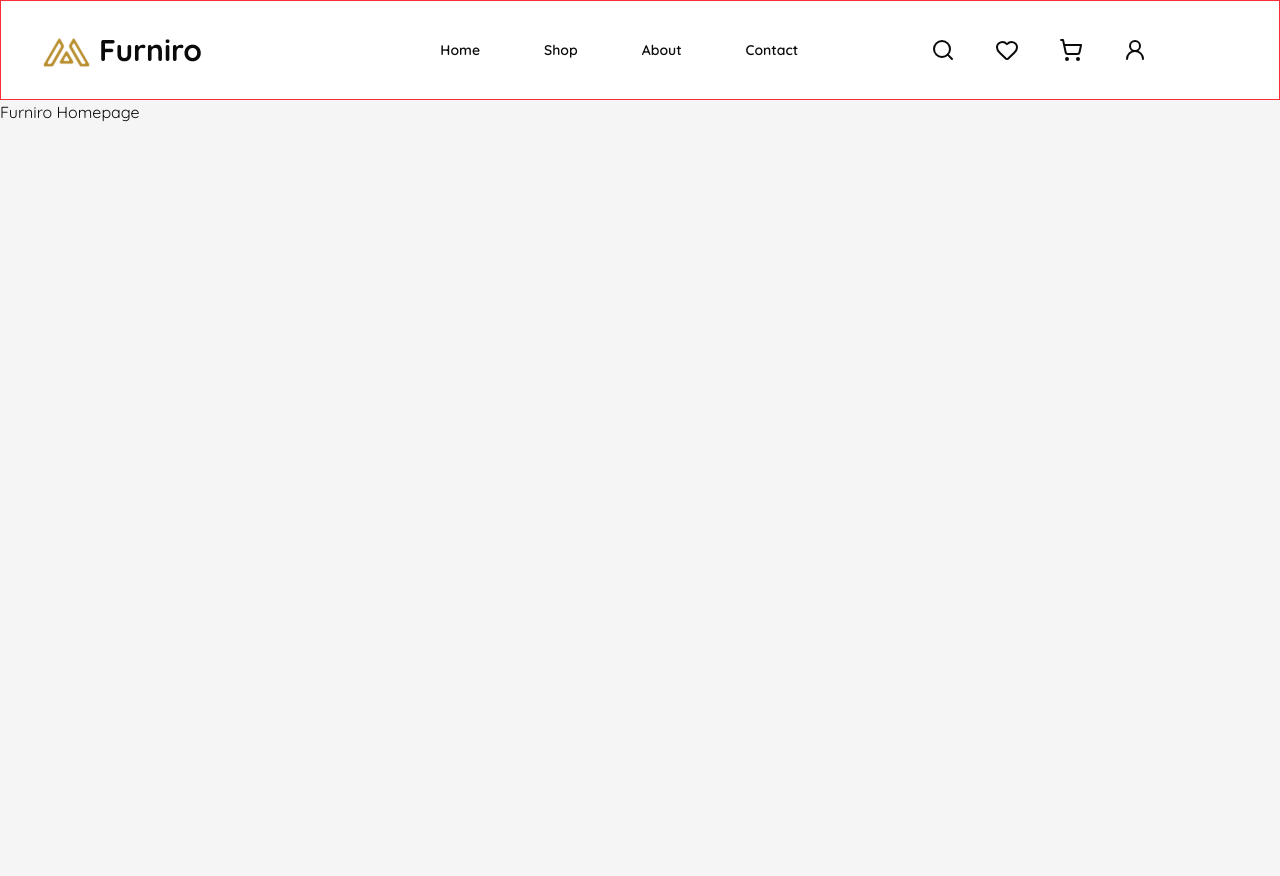
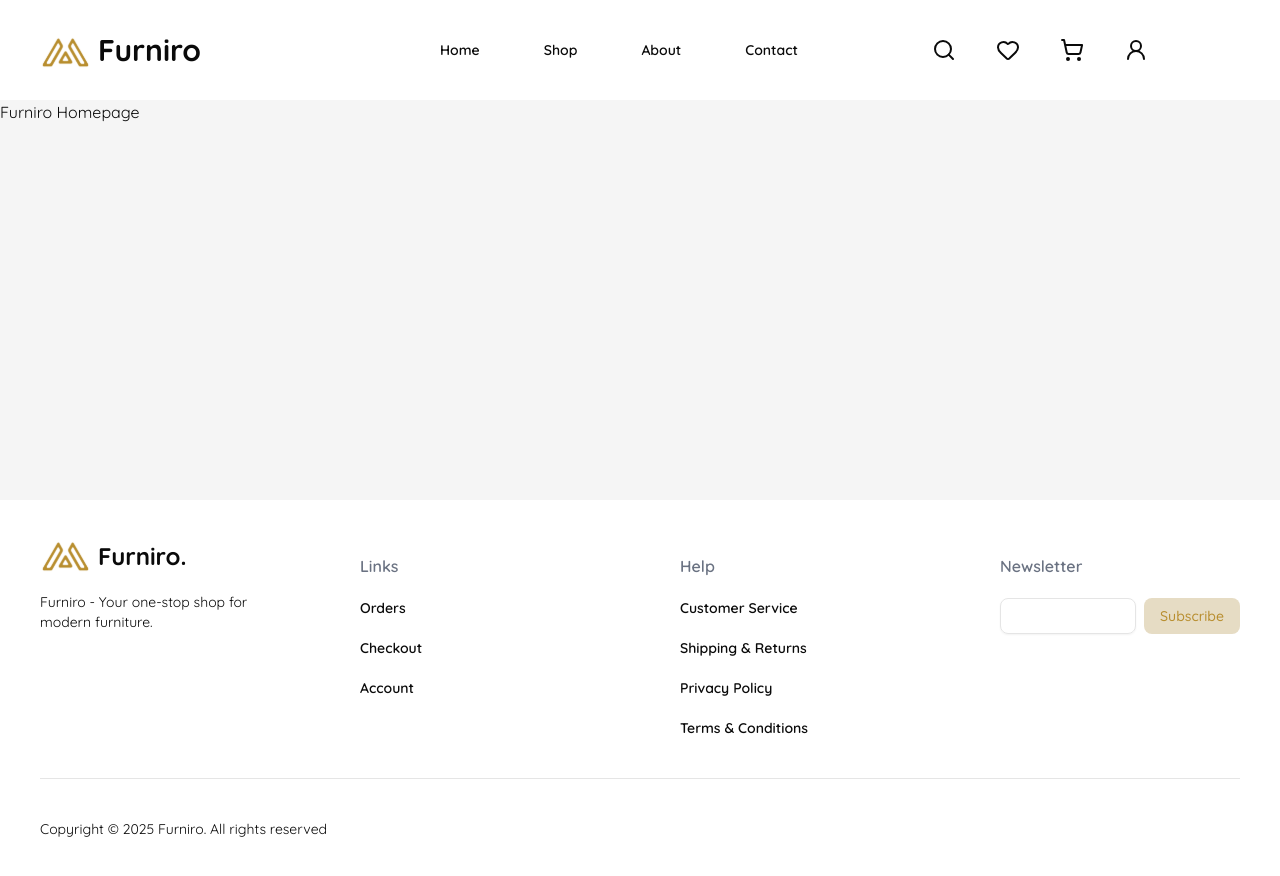
Before and after one commit to bentleyminwa/furniture_ecommerce, a Next.js app: page / in a window 1280 px wide. Shown: the top 876 px of the page. Before the commit the page ends 800 px from the top, so only its background shows below. Built offline with nearby package versions, Linux system fonts and the light colour scheme.

Commit message:
Add Footer component and update layout; modify asset links

```diff
--- a/app/layout.tsx
+++ b/app/layout.tsx
@@ -1,3 +1,4 @@
+import Footer from '@/components/shared/footer';
 import Navbar from '@/components/shared/navbar';
 import type { Metadata } from 'next';
 import { Quicksand } from 'next/font/google';
@@ -23,6 +24,7 @@ export default function RootLayout({
       <body className={`${quicksand.className} antialiased`}>
         <Navbar />
         <main className='min-h-[50vh]'>{children}</main>
+        <Footer />
       </body>
     </html>
   );
--- a/assets/assets.tsx
+++ b/assets/assets.tsx
@@ -312,12 +312,8 @@ export const assets = {
     logo,
     description: 'Furniro - Your one-stop shop for modern furniture.',
     links: [
-      { name: 'Home', path: '/' },
-      { name: 'Shop', path: '/shop' },
-      { name: 'About', path: '/about' },
-      { name: 'Contact', path: '/contact' },
       { name: 'Orders', path: '/orders' },
-      { name: 'Wishlist', path: '/wishlist' },
+      { name: 'Checkout', path: '/checkout' },
       { name: 'Account', path: '/account' },
     ],
     helpLinks: [
--- /dev/null
+++ b/components/shared/footer.tsx
@@ -0,0 +1,65 @@
+import { assets } from '@/assets/assets';
+import Image from 'next/image';
+import Link from 'next/link';
+import { Button } from '../ui/button';
+import { Input } from '../ui/input';
+
+export default function Footer() {
+  const { footer } = assets;
+
+  const year = new Date().getFullYear();
+
+  return (
+    <footer className='bg-white p-10'>
+      <div className='grid grid-cols-4 gap-20 items-baseline'>
+        <div>
+          <div className='flex gap-2 items-end'>
+            <Image src={footer.logo} alt='logo' />
+            <h2 className='text-2xl font-bold'>Furniro.</h2>
+          </div>
+
+          <p className='text-sm mt-5'>{footer.description}</p>
+        </div>
+
+        <div>
+          <h3 className='text-gray-500 font-semibold mb-5'>Links</h3>
+          <ul className='text-sm font-semibold flex flex-col gap-5'>
+            {footer.links.map((link) => (
+              <li key={link.path}>
+                <Link href={link.path}>{link.name}</Link>
+              </li>
+            ))}
+          </ul>
+        </div>
+
+        <div>
+          <h3 className='text-gray-500 font-semibold mb-5'>Help</h3>
+          <ul className='text-sm font-semibold flex flex-col gap-5'>
+            {footer.helpLinks.map((link) => (
+              <li key={link.path}>
+                <Link href={link.path}>{link.name}</Link>
+              </li>
+            ))}
+          </ul>
+        </div>
+
+        <div>
+          <h3 className='text-gray-500 font-semibold mb-5'>Newsletter</h3>
+
+          <form className='flex gap-2'>
+            <Input type='email' placeholder='' />
+            <Button>Subscribe</Button>
+          </form>
+        </div>
+      </div>
+
+      <hr className='my-10' />
+
+      <div>
+        <p className='text-sm'>
+          Copyright &copy; {year} Furniro. All rights reserved
+        </p>
+      </div>
+    </footer>
+  );
+}
--- a/components/shared/navbar.tsx
+++ b/components/shared/navbar.tsx
@@ -6,7 +6,7 @@ export default function Navbar() {
   const { navbar } = assets;
 
   return (
-    <nav className='border border-red-500 grid grid-cols-3 w-full h-[100px] items-center px-10 bg-white'>
+    <nav className='grid grid-cols-3 w-full h-[100px] items-center px-10 bg-white'>
       <Link href='/' className='flex gap-2 items-end'>
         <Image src={navbar.logo} alt='logo' />
         <h2 className='text-3xl font-bold'>Furniro</h2>
--- /dev/null
+++ b/components/ui/input.tsx
@@ -0,0 +1,21 @@
+import * as React from "react"
+
+import { cn } from "@/lib/utils"
+
+function Input({ className, type, ...props }: React.ComponentProps<"input">) {
+  return (
+    <input
+      type={type}
+      data-slot="input"
+      className={cn(
+        "file:text-foreground placeholder:text-muted-foreground selection:bg-primary selection:text-primary-foreground dark:bg-input/30 border-input h-9 w-full min-w-0 rounded-md border bg-transparent px-3 py-1 text-base shadow-xs transition-[color,box-shadow] outline-none file:inline-flex file:h-7 file:border-0 file:bg-transparent file:text-sm file:font-medium disabled:pointer-events-none disabled:cursor-not-allowed disabled:opacity-50 md:text-sm",
+        "focus-visible:border-ring focus-visible:ring-ring/50 focus-visible:ring-[3px]",
+        "aria-invalid:ring-destructive/20 dark:aria-invalid:ring-destructive/40 aria-invalid:border-destructive",
+        className
+      )}
+      {...props}
+    />
+  )
+}
+
+export { Input }
```
